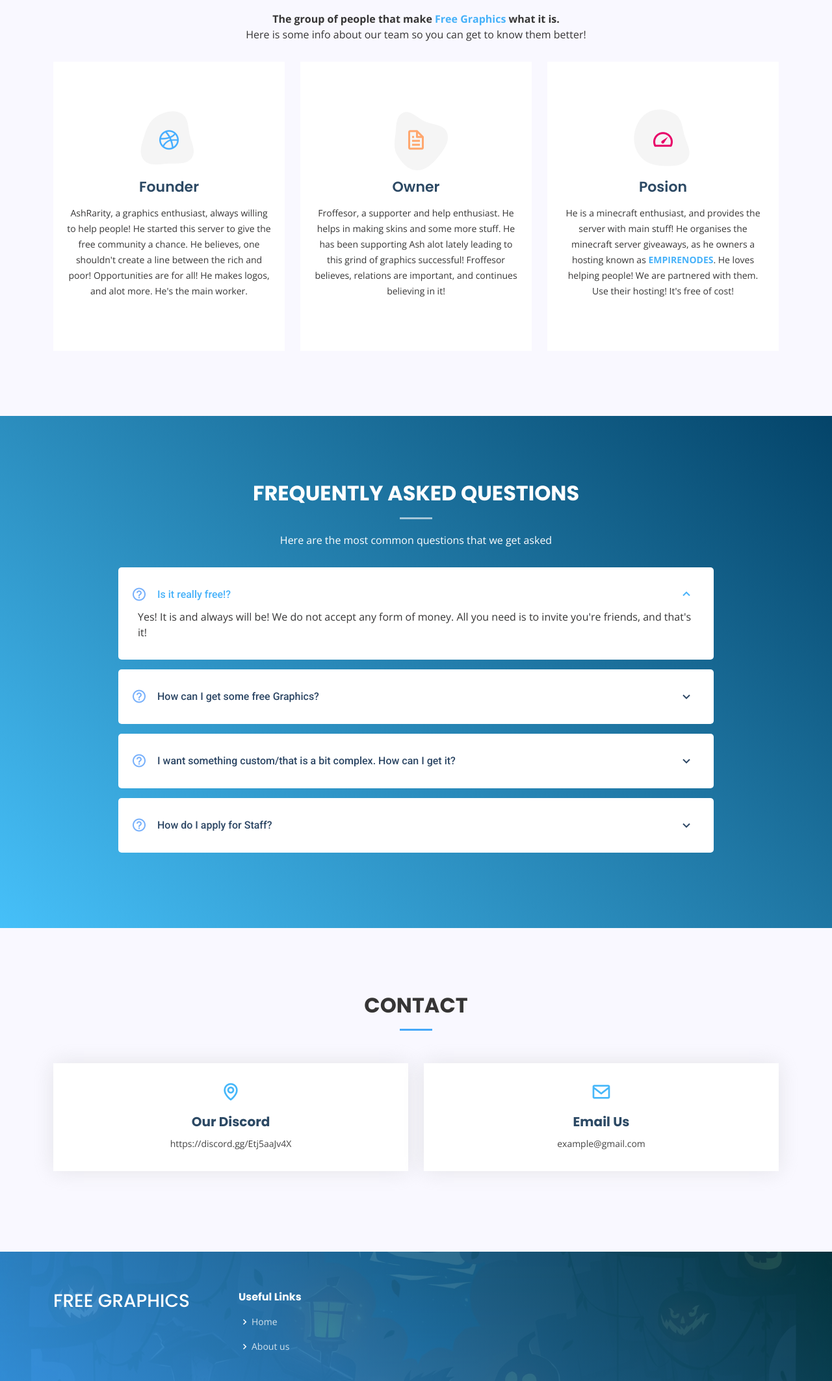
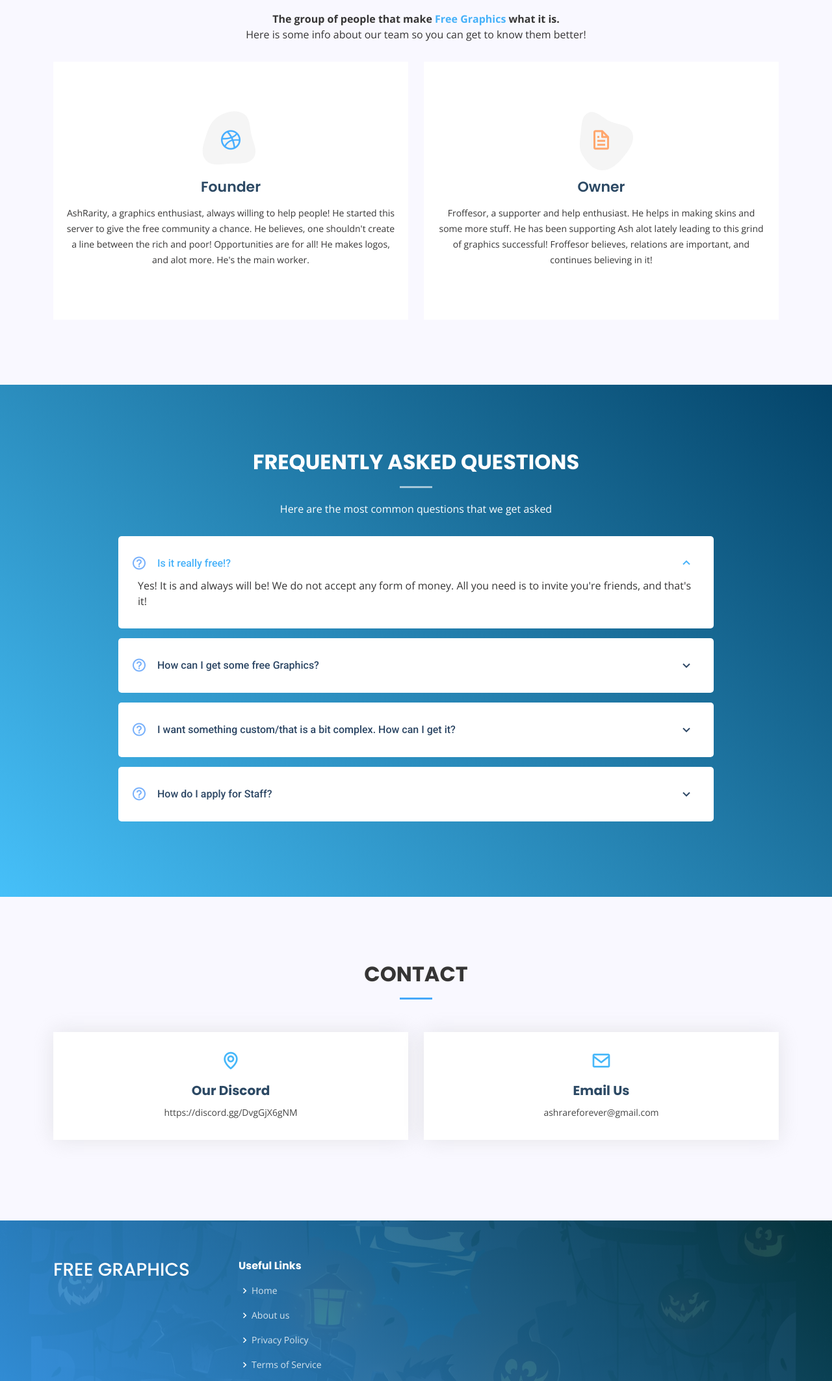
Before and after one commit to FreeGraphicsOfficial/FreeGraphicsOfficial.github.io, a plain HTML site: page index.html in a window 1280 px wide. Shown: the part 1556-3681 px from the top of the page at 65% size. Drawn offline with nearby package versions, Linux system fonts and the light colour scheme.

Commit message:
edited discord invite links and staff page
- Poison's intro
- Old invite link
+ New invite link

```diff
--- a/css/style.css
+++ b/css/style.css
@@ -1,11 +1,3 @@
-/**
-* Template Name: Techie
-* Updated: May 30 2023 with Bootstrap v5.3.0
-* Template URL: https://bootstrapmade.com/techie-free-skin-bootstrap-3/
-* Author: BootstrapMade.com
-* License: https://bootstrapmade.com/license/
-*/
-
 /*--------------------------------------------------------------
 # General
 --------------------------------------------------------------*/
@@ -739,6 +731,14 @@ section {
   box-shadow: 0px 0 25px 0 rgba(0, 0, 0, 0.1);
 }
 
+.icon-box {
+  display: flex;
+  align-items: center;
+  justify-content: center;
+  flex-direction: column;
+  flex-wrap: wrap;
+}
+
 .services .iconbox-blue i {
   color: #47aeff;
 }
--- a/index.html
+++ b/index.html
@@ -57,12 +57,12 @@
             <ul>
               <li class="dropdown"><a href="#"><span>Social</span> <i class="bi bi-chevron-right"></i></a>
                 <ul>
-                  <li><a href="https://discord.gg/Etj5aaJv4X">Discord</a></li>
+                  <li><a href="https://discord.gg/DvgGjX6gNM">Discord</a></li>
                 </ul>
             </ul>
           </li>
           <li><a class="nav-link scrollto" href="#contact">Contact</a></li>
-          <li><a class="getstarted scrollto" href="https://discord.gg/Etj5aaJv4X">Get Started</a></li>
+          <li><a class="getstarted scrollto" href="https://discord.gg/DvgGjX6gNM">Get Started</a></li>
         </ul>
         <i class="bi bi-list mobile-nav-toggle"></i>
       </nav><!-- .navbar -->
@@ -78,7 +78,7 @@
         <div class="col-xl-5 col-lg-6 pt-3 pt-lg-0 order-2 order-lg-1 d-flex flex-column justify-content-center">
           <h1>Get free <br> & stunning logos<br> with <a class="bold">Free Graphics</a></h1>
           <h2>Free multipurpose Graphics and Designs</h2>
-          <div><a target="_blank" href="https://discord.gg/Etj5aaJv4X" class="btn-get-started scrollto">Get Started</a></div>
+          <div><a target="_blank" href="https://discord.gg/DvgGjX6gNM" class="btn-get-started scrollto">Get Started</a></div>
         </div>
         <div class="col-xl-4 col-lg-6 order-1 order-lg-2 hero-img" data-aos="zoom-in" data-aos-delay="150">
           <img src="images/Floating.png" class="img-fluid animated" alt>
@@ -126,7 +126,7 @@
         </div>
 
         <div class="row gy-4">
-          <div class="col-lg-4 col-md-6 d-flex align-items-stretch" data-aos="zoom-in" data-aos-delay="100">
+          <div class="col-lg-6 col-md-6 d-flex align-items-stretch" data-aos="zoom-in" data-aos-delay="300">
             <div class="icon-box iconbox-blue">
               <div class="icon">
                 <svg width="100" height="100" viewBox="0 0 600 600" xmlns="http://www.w3.org/2000/svg">
@@ -140,7 +140,7 @@
             </div>
           </div>
 
-          <div class="col-lg-4 col-md-6 d-flex align-items-stretch" data-aos="zoom-in" data-aos-delay="200">
+          <div class="col-lg-6 col-md-6 d-flex align-items-stretch" data-aos="zoom-in" data-aos-delay="300">
             <div class="icon-box iconbox-orange ">
               <div class="icon">
                 <svg width="100" height="100" viewBox="0 0 600 600" xmlns="http://www.w3.org/2000/svg">
@@ -150,19 +150,6 @@
               </div>
               <h4><a href>Owner</a></h4>
               <p>Froffesor, a supporter and help enthusiast. He helps in making skins and some more stuff. He has been supporting Ash alot lately leading to this grind of graphics successful! Froffesor believes, relations are important, and continues believing in it!</p>
-            </div>
-          </div>
-
-          <div class="col-lg-4 col-md-6 d-flex align-items-stretch" data-aos="zoom-in" data-aos-delay="300">
-            <div class="icon-box iconbox-pink">
-              <div class="icon">
-                <svg width="100" height="100" viewBox="0 0 600 600" xmlns="http://www.w3.org/2000/svg">
-                  <path stroke="none" stroke-width="0" fill="#f5f5f5" d="M300,541.5067337569781C382.14930387511276,545.0595476570109,479.8736841581634,548.3450877840088,526.4010558755058,480.5488172755941C571.5218469581645,414.80211281144784,517.5187510058486,332.0715597781072,496.52539010469104,255.14436215662573C477.37192572678356,184.95920475031193,473.57363656557914,105.61284051026155,413.0603344069578,65.22779650032875C343.27470386102294,18.654635553484475,251.2091493199835,5.337323636656869,175.0934190732945,40.62881213300186C97.87086631185822,76.43348514350839,51.98124368387456,156.15599469081315,36.44837278890362,239.84606092416172C21.716077023791087,319.22268207091537,43.775223500013084,401.1760424656574,96.891909868211,461.97329694683043C147.22146801428983,519.5804099606455,223.5754009179313,538.201503339737,300,541.5067337569781"/>
-                </svg>
-                <i class="bx bx-tachometer"></i>
-              </div>
-              <h4><a href>Posion</a></h4>
-              <p>He is a minecraft enthusiast, and provides the server with main stuff! He organises the minecraft server giveaways, as he owners a hosting known as <a class="bold">EMPIRENODES</a>. He loves helping people! We are partnered with them. Use their hosting! It's free of cost!</p>
             </div>
           </div>
 
@@ -195,7 +182,7 @@
               <i class="bx bx-help-circle icon-help"></i> <a data-bs-toggle="collapse" data-bs-target="#faq-list-2" class="collapsed"> How can I get some free Graphics?<i class="bx bx-chevron-down icon-show"></i><i class="bx bx-chevron-up icon-close"></i></a>
               <div id="faq-list-2" class="collapse" data-bs-parent=".faq-list">
                 <p>
-                  Go ahead and join the discord server below and invite your friends! Once you have enough invites you can redeem them for Graphics and other services! <br><a href="https://discord.gg/Etj5aaJv4X">JOIN SERVER</a>
+                  Go ahead and join the discord server below and invite your friends! Once you have enough invites you can redeem them for Graphics and other services! <br><a href="https://discord.gg/DvgGjX6gNM">JOIN SERVER</a>
                 </p>
               </div>
             </li>
@@ -237,7 +224,7 @@
             <div class="info-box mb-4">
               <i class="bx bx-map"></i>
               <h3>Our Discord</h3>
-              <p>https://discord.gg/Etj5aaJv4X</p>
+              <p>https://discord.gg/DvgGjX6gNM</p>
             </div>
           </div>
 
@@ -245,7 +232,7 @@
             <div class="info-box mb-4">
               <i class="bx bx-envelope"></i>
               <h3>Email Us</h3>
-              <p>example@gmail.com</p>
+              <p>ashrareforever@gmail.com</p>
             </div>
           </div>
 
@@ -270,6 +257,8 @@
             <ul>
               <li><i class="bx bx-chevron-right"></i> <a href="#">Home</a></li>
               <li><i class="bx bx-chevron-right"></i> <a href="#about">About us</a></li>
+              <li><i class="bx bx-chevron-right"></i> <a href="privacy.html">Privacy Policy</a></li>
+              <li><i class="bx bx-chevron-right"></i> <a href="tos.html">Terms of Service</a></li>
             </ul>
           </div>
 
@@ -282,16 +271,15 @@
       <div class="copyright-wrap d-md-flex py-4">
         <div class="me-md-auto text-center text-md-start">
           <div class="copyright">
-            &copy; Copyright <strong><span>Free Graphics</span></strong> 2023. All Rights Reserved. For legal disputes, please contact CrypticDeveloperNetwork Legal Team.
+            &copy; Copyright <strong><span>Free Graphics 2.0</span></strong> 2024. All Rights Reserved. For legal disputes, please contact <a href="mailto:crypticdevelopernetwork+freegraphicslegal@gmail.com">CrypticDeveloperNetwork Legal Team</a>.
           </div>
           <div class="credits">
-            Designed by <a href="https://youtube.com/@CrypticSFX">Cryptic1526</a> • <a href="#">CrypticDeveloperNetwork</a><br>Images and Stock by <a href="#">DaskaStock - Freemium Minecraft Stock Images and Videos!</a>
+            Designed by <a href="https://youtube.com/@CrypticSFX">Cryptic1526</a> • <a href="#">CrypticDeveloperNetwork</a>
           </div>
         </div>
         <div class="social-links text-center text-md-right pt-3 pt-md-0">
-          <a href="#" class="facebook"><i class="bx bxl-github"></i></a>
-          <a href="#" class="instagram"><i class="bx bxl-instagram"></i></a>
-          <a href="#" class="linkedin"><i class="bx bxl-discord"></i></a>
+          <a href="https://github.com/FreeGraphicsOfficial/FreeGraphicsOfficial.github.io" class="facebook"><i class="bx bxl-github"></i></a>
+          <a href="https://discord.gg/DN9JMj5r6X" class="linkedin"><i class="bx bxl-discord"></i></a>
         </div>
       </div>
 
```
